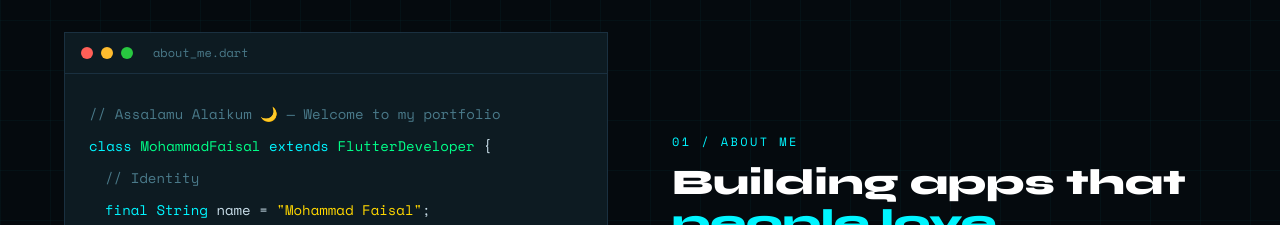
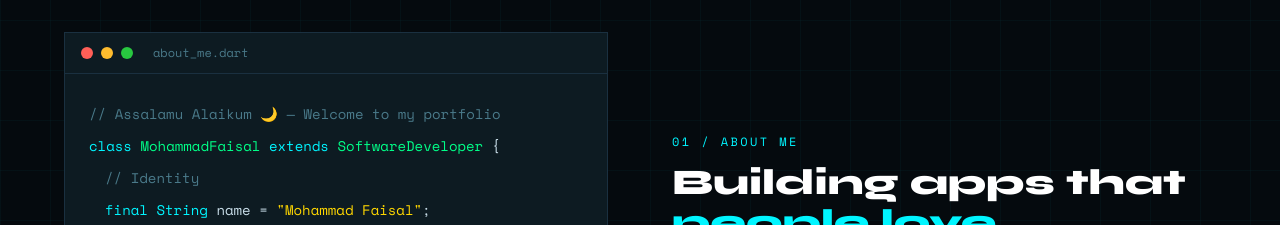
Before and after one commit to Faisal60177/portfolio, a React (Vite) app: page / in a window 1280 px wide. Shown: the part 880-1105 px from the top of the page. Built offline with nearby package versions, Linux system fonts and the light colour scheme.

Commit message:
Fixed Hero build error

```diff
--- a/index.html
+++ b/index.html
@@ -4,7 +4,7 @@
     <meta charset="UTF-8" />
     <link rel="icon" type="image/svg+xml" href="/favicon.svg" />
     <meta name="viewport" content="width=device-width, initial-scale=1.0" />
-    <title>Your Name | Flutter & Java Developer</title>
+    <title>Mohammad faisal | Flutter & Java Developer</title>
     <link rel="preconnect" href="https://fonts.googleapis.com" />
     <link rel="preconnect" href="https://fonts.gstatic.com" crossorigin />
     <link href="https://fonts.googleapis.com/css2?family=Space+Mono:ital,wght@0,400;0,700;1,400&family=Syne:wght@400;500;600;700;800&display=swap" rel="stylesheet" />
--- a/src/components/About.tsx
+++ b/src/components/About.tsx
@@ -40,7 +40,7 @@ export default function About() {
                                 <span style={{ color: 'var(--cyan)' }}>class </span>
                                 <span style={{ color: 'var(--green)' }}>MohammadFaisal </span>
                                 <span style={{ color: 'var(--cyan)' }}>extends </span>
-                                <span style={{ color: 'var(--green)' }}>FlutterDeveloper </span>
+                                <span style={{ color: 'var(--green)' }}>SoftwareDeveloper </span>
                                 {'{ '}
                             </p>
 
```
